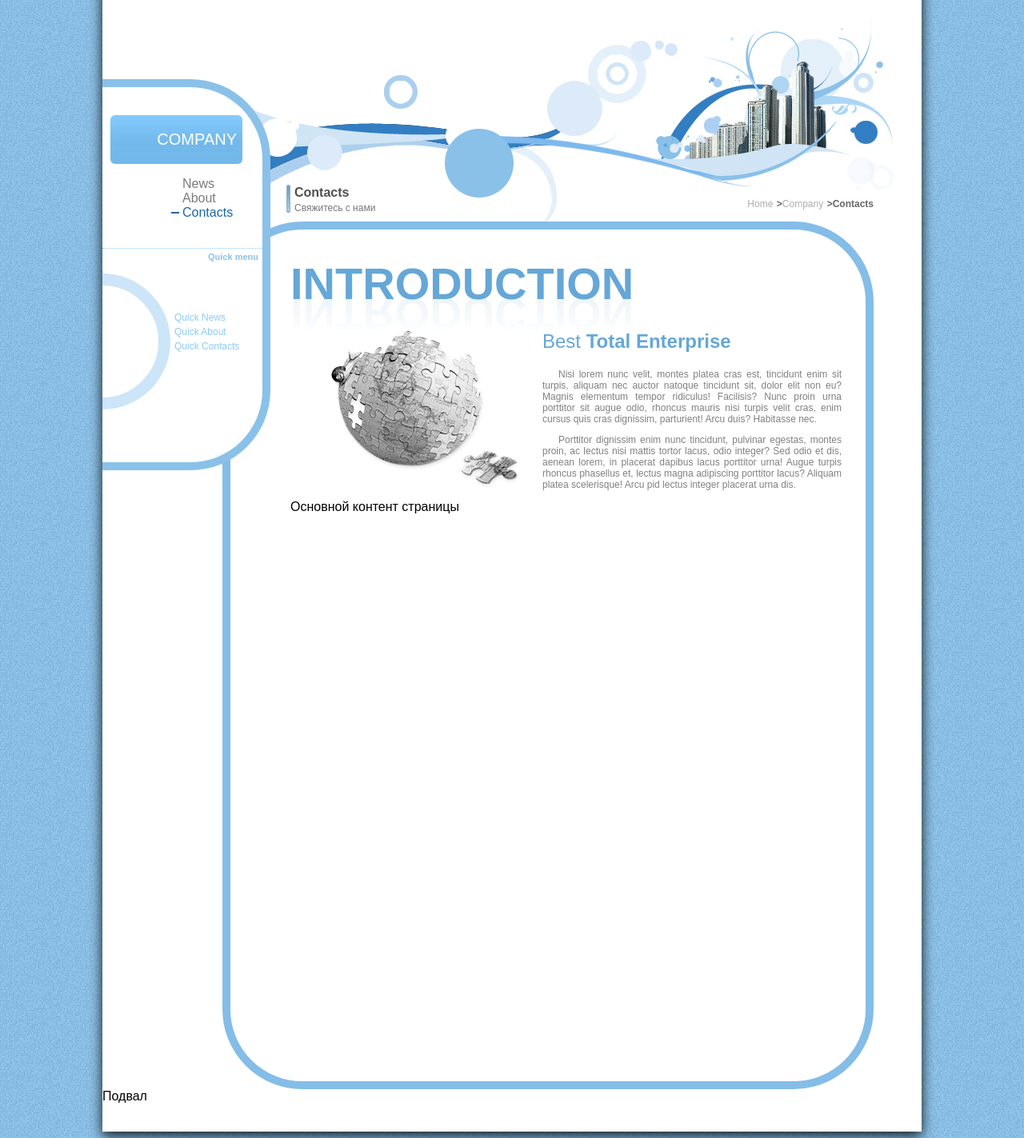
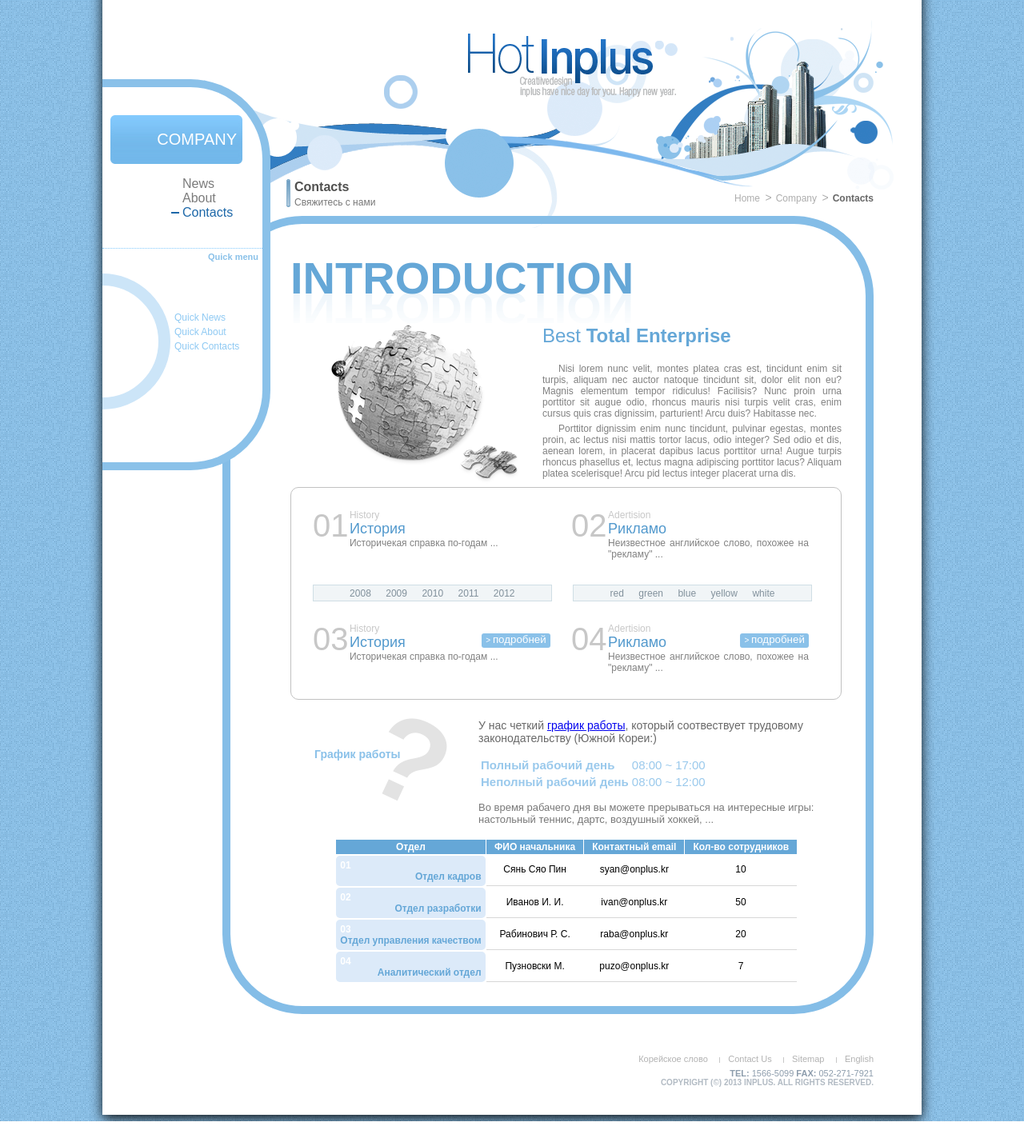
Before and after one commit to chucknorrismk/chucknorrismk, a PHP site: page / in a window 1280 px wide. Shown: the part 83-1506 px from the top of the page at 80% size. After the commit the page ends 1485 px from the top, so only its background shows below. Run offline with PHP 8.4, Linux system fonts and the light colour scheme; some libraries are stand-ins or nearby versions.

Commit message:
Закончена верстка шаблона страницы! (осталось прокомментировать)

```diff
--- a/css/screen.css
+++ b/css/screen.css
@@ -1,4 +1,10 @@
-@import url("reset1.css");
+/* Сброс стилей */
+/*
+  Сброс стилей стоит использовать в самом начале верстки,
+  чтобы потом не производить изменения в верстке \
+  после его подключения посреди или вконце (верстки)
+*/
+/* @import url("reset.css"); */
 *{
   font-family: Arial, Verdana, sans-serif;
 }
@@ -32,7 +38,7 @@ body{
 #top_menu li{
   display: inline-block;
 }
-#top_menu .common_menu a{
+.common_menu a{
   color: #b2b2b2;
   font-size: 11px;
 }
@@ -84,9 +90,11 @@ body{
   display: none;
   padding: 3px 12px;
   border-radius: 7px;
+  box-shadow: 1px 1px 5px darkgrey;
 }
 #top_menu .submenu a{
   color: #1C67A8;
+  padding: 2px 14px;
 }
 #top_menu .submenu li:hover>a,
 #top_menu .submenu a.current{
@@ -205,7 +213,12 @@ body{
 
 #content{
   margin-left: 150px;
-  padding-top: 220px;
+}
+#page_slogan{
+  height: 180px;
+  padding: 33px 0px 0px;
+  text-align: center;
+  overflow: hidden;
 }
 #content .breadcrambs{
   float: right;
@@ -214,6 +227,7 @@ body{
 #page_title>.description{
   font-size: 12px;
 }
+#content .breadcrambs li:before,
 #content .breadcrambs a{
   font-weight: normal;
   color: #ADADAD;
@@ -230,6 +244,8 @@ body{
 
 #content .breadcrambs li:before{
   content: ">";
+  padding: 0px 5px 0px 2px;
+  font-size: 14px;
 }
 #content .breadcrambs li:first-child:before{
   content: "";
@@ -252,8 +268,8 @@ body{
 #main_content{
   border: 10px #84BDE7 solid;
   border-radius: 100px;
-  height: 1000px;
   padding: 40px 30px 25px 75px;
+  margin-bottom: 50px;
 }
 #main_content h1{
   margin: 0px 0px 30px;
@@ -275,6 +291,7 @@ body{
   min-height: 180px;
   background: url("../img/wiki_earth.png") 50px 0px no-repeat;
   position: relative;
+  margin-bottom: 10px;
 }
 #bte:before{
   content:"";
@@ -293,12 +310,244 @@ body{
 #bte h2{
   font-weight: normal;
 }
+#chronology .cb p,
 #bte p{
   color: #808080;
   font-size: 12px;
   text-align: justify;
+  margin-top: 0px;
+  margin-bottom: 5px;
+}
+#bte p{
   text-indent: 20px;
 }
+#chronology{
+  border: 1px solid #c1c1c1;
+  padding: 2%;
+  border-radius: 10px;
+  overflow: hidden;
+  margin-bottom: 10px;
+}
+#chronology .filter,
+#chronology .cb{
+  width: 45%;
+  margin: 2%;
+  float: left;
+  position: relative;
+}
+#chronology .cb:before{
+  position: absolute;
+  top: 0px;
+  left: 0px;
+  color: #c7c7c7;
+  font-size: 40px;
+  line-height: 40px;
+}
+#cb01:before{
+  content: "01";
+}
+#cb02:before{
+  content: "02";
+}
+#cb03:before{
+  content: "03";
+}
+#cb04:before{
+  content: "04";
+}
+#chronology .cb > *{
+  margin-left: 46px;
+}
+#chronology .cb:before,
+#chronology .cb .name{
+  color: #c7c7c7;
+}
+#chronology .cb .name{
+  font-size: 12px;
+}
+#chronology .cb .name_translation{
+  color: #5299cd;
+  font-size: 18px;
+}
+#chronology .cb button{
+  position: absolute;
+  right: 0px;
+  top: 13px;
+  background-color: #8AC1E9;
+  color: white;
+  border: none;
+  padding: 0px 5px 3px;
+  border-radius: 3px;
+}
+#chronology .cb button:before{
+  content: "> ";
+  font-size: 10px;
+}
+#chronology .cb button:hover{
+  color: #5c5c5c;
+  cursor: pointer;
+}
+#chronology .filter{
+  background-color: #f1f5f7;
+  border: 1px solid #cfdee5;
+  padding: 3px 0px;
+  text-align: center;
+  line-height: 12px;
+}
+#chronology .filter a{
+  font-size: 12px;
+  text-decoration: none;
+  color: #82919C;
+  margin: 0px 7px;
+}
+#worktime{
+  overflow: hidden;
+}
+#worktime .name{
+  float: left;
+  width: 200px;
+  padding: 50px 5px 10px 30px;
+  color: #8ac1e9;
+  font-weight: bold;
+  font-size: 14px;
+  position: relative;
+  z-index: 10;
+  background-color: transparent;
+}
+#worktime .name:after{
+  content: "?";
+  position: absolute;
+  right: 40px;
+  top: -20px;
+  color: #e3e3e3;
+  font-size: 150px;
+  font-weight: bold;
+  z-index: -1;
+  -webkit-transform: rotate(25deg);
+  -moz-transform: rotate(25deg);
+  transform: rotate(25deg);
+}
+#worktime .description{
+  overflow: hidden;
+}
+#worktime .description p{
+  color: #686868;
+  font-size: 14px;
+}
+#worktime .description p.work_relax{
+  color: #787878;
+  font-size: 13px;
+}
+#worktime .time_intervals th,
+#worktime .time_intervals td{
+  color: #9ac9ec;
+  text-align: left;
+  font-size: 15px;
+}
+#deps{
+  text-align: center;
+}
+#deps table{
+  border-collapse: collapse;
+  margin: 5px auto;
+}
+#deps table td,
+#deps table th{
+  text-align: center;
+  font-size: 12px;
+  vertical-align: middle;
+}
+#deps table thead th{
+  background-color: #65a7d7;
+  color: white;
+  border-left: 1px solid white;
+  padding: 2px 10px;
+}
+#deps table tbody td{
+  border-bottom: 1px solid #d7d7d7;
+}
+#deps table tbody tr:hover td,
+#deps table tbody th > span{
+  background-color: #dceaf9;
+  color: #65a7d7;
+}
+#deps table tbody th > span{
+  display: block;
+  text-align: right;
+  position: relative;
+  border-radius: 5px;
+  top:1px;
+  padding: 5px;
+}
+#deps table tbody th > span:before{
+  display: block;
+  color: white;
+  text-align: left;
+}
+#deps table tbody .tr01 th > span:before{
+  content: "01";
+}
+#deps table tbody .tr02 th > span:before{
+  content: "02";
+}
+#deps table tbody .tr03 th > span:before{
+  content: "03";
+}
+#deps table tbody .tr04 th > span:before{
+  content: "04";
+}
+#deps table body td.email{
+  text-align: left;
+  padding-left: 30px;
+}
+/* Footer */
 #footer{
   clear: both;
 }
+#footer .common_menu{
+  margin: 0px;
+}
+#footer .common_menu li{
+  display: inline-block;
+  border-left: 1px solid #c7c7c7;
+  padding: 0px 10px;
+  height: 7px;
+}
+#footer .common_menu li:first-child{
+  border-left: none;
+}
+#footer .common_menu li:last-child{
+  padding-right: 0px;
+}
+#footer .common_menu a{
+  text-decoration: none;
+  display: block;
+  position: relative;
+  top: -4px;
+}
+
+#footer .contacts{
+  color: #8c9cac;
+  font-size: 11px;
+}
+#footer .contacts .phone:before{
+  content: "TEL: ";
+}
+#footer .contacts .fax:before{
+  content: "FAX: ";
+}
+#footer .contacts .phone:before,
+#footer .contacts .fax:before{
+  font-weight: bold;
+}
+#footer .common_menu,
+#footer .low,
+#footer .contacts{
+  text-align: right;
+}
+#footer .low{
+  text-transform: uppercase;
+  color: #b1bac3;
+  font-size: 10px;
+  font-weight: bold;
+}
--- a/index.html
+++ b/index.html
@@ -100,6 +100,9 @@
           </ul>
         </div>
         <div id="content">
+          <div id="page_slogan">
+            <img src="img/hotinplus.png" />
+          </div>
           <ul class="breadcrambs">
             <li><a href="#">Home</a></li>
             <li><a href="#">Company</a></li>
@@ -118,12 +121,150 @@
               <p>Nisi lorem nunc velit, montes platea cras est, tincidunt enim sit turpis, aliquam nec auctor natoque tincidunt sit, dolor elit non eu? Magnis elementum tempor ridiculus! Facilisis? Nunc proin urna porttitor sit augue odio, rhoncus mauris nisi turpis velit cras, enim cursus quis cras dignissim, parturient! Arcu duis? Habitasse nec.</p>
               <p>Porttitor dignissim enim nunc tincidunt, pulvinar egestas, montes proin, ac lectus nisi mattis tortor lacus, odio integer? Sed odio et dis, aenean lorem, in placerat dapibus lacus porttitor urna! Augue turpis rhoncus phasellus et, lectus magna adipiscing porttitor lacus? Aliquam platea scelerisque! Arcu pid lectus integer placerat urna dis.</p>
             </div>
-            Основной контент страницы
+            <div id="chronology">
+              <div id="cb01" class="cb">
+                <div class="name">History</div>
+                <div class="name_translation">История</div>
+                <p class="description">
+                  Историчекая справка по-годам ...
+                </p>
+              </div>
+              <div id="cb02" class="cb">
+                <div class="name">Adertision</div>
+                <div class="name_translation">Рикламо</div>
+                <p class="description">
+                  Неизвестное английское слово, похожее на "рекламу" ...
+                </p>
+              </div>
+              <div class="filter">
+                <a href="#2008">2008</a>
+                <a href="#2009">2009</a>
+                <a href="#2010">2010</a>
+                <a href="#2011">2011</a>
+                <a href="#2012">2012</a>
+              </div>
+              <div class="filter">
+                <a href="#red">red</a>
+                <a href="#green">green</a>
+                <a href="#blue">blue</a>
+                <a href="#yellow">yellow</a>
+                <a href="#white">white</a>
+              </div>
+              <div id="cb03" class="cb">
+                <div class="name">History</div>
+                <div class="name_translation">История</div>
+                <p class="description">
+                  Историчекая справка по-годам ...
+                </p>
+                <button>подробней</button>
+              </div>
+              <div id="cb04" class="cb">
+                <div class="name">Adertision</div>
+                <div class="name_translation">Рикламо</div>
+                <p class="description">
+                  Неизвестное английское слово, похожее на "рекламу" ...
+                </p>
+                <button>подробней</button>
+              </div>
+            </div>
+            <div id="worktime">
+              <div class="name">
+                График работы
+              </div>
+              <div class="description">
+                <p class="work_conditions">
+                  У нас четкий <a href="http://webkomora.com.ua/ru/articles/aptechka/vizitki/1227.html" target="_blank">график работы</a>, который соотвествует трудовому законодательству (Южной Кореи:)
+                </p>
+                <div class="time_intervals">
+                  <table>
+                    <tr>
+                      <th>Полный рабочий день</th>
+                      <td>08:00</td>
+                      <td>~</td>
+                      <td>17:00</td>
+                    </tr>
+                    <tr>
+                      <th>Неполный рабочий день</th>
+                      <td>08:00</td>
+                      <td>~</td>
+                      <td>12:00</td>
+                    </tr>
+                  </table>
+                </div>
+                <p class="work_relax">Во время рабачего дня вы можете прерываться на интересные игры: настольный теннис, дартс, воздушный хоккей, ...</p>
+              </div>
+            </div>
+            <div id="deps">
+              <table>
+                <thead>
+                  <tr>
+                    <th class="dep_name">Отдел</th>
+                    <th class="fio">ФИО начальника</th>
+                    <th class="email">Контактный email</th>
+                    <th class="number">Кол-во сотрудников</th>
+                  </tr>
+                </thead>
+                <tbody>
+                  <tr class="tr01">
+                    <th class="dep_name"><span>Отдел кадров</span></th>
+                    <td class="fio">Сянь Сяо Пин</td>
+                    <td class="email">syan@onplus.kr</td>
+                    <td class="number">10</td>
+                  </tr>
+                  <tr class="tr02">
+                    <th class="dep_name"><span>Отдел разработки</span></th>
+                    <td class="fio">Иванов И. И.</td>
+                    <td class="email">ivan@onplus.kr</td>
+                    <td class="number">50</td>
+                  </tr>
+                  <tr class="tr03">
+                    <th class="dep_name"><span>Отдел управления качеством</span></th>
+                    <td class="fio">Рабинович Р. С.</td>
+                    <td class="email">raba@onplus.kr</td>
+                    <td class="number">20</td>
+                  </tr>
+                  <tr class="tr04">
+                    <th class="dep_name"><span>Аналитический отдел</span></th>
+                    <td class="fio">Пузновски М.</td>
+                    <td class="email">puzo@onplus.kr</td>
+                    <td class="number">7</td>
+                  </tr>
+                </tbody>
+              </table>
+            </div>
           </div>
         </div>
       </div>
       <div id ="footer">
-        Подвал
+        <ul class="common_menu">
+          <li>
+            <a href="#">
+              Корейское слово
+            </a>
+          </li>
+          <li>
+            <a href="#">
+              Contact Us
+            </a>
+          </li>
+          <li>
+            <a href="#">
+              Sitemap
+            </a>
+          </li>
+          <li>
+            <a href="#">
+              English
+            </a>
+          </li>
+        </ul>
+        <div class="contacts">
+          <span class="phone">1566-5099</span>
+          <span class="fax">052-271-7921</span>
+        </div>
+        <div class="low">
+          Copyright (&copy;) 2013 Inplus. All Rights Reserved.
+        </div>
       </div>
     </div>
   </body>
```
Also changed, not shown: img/hotinplus.png (added).
